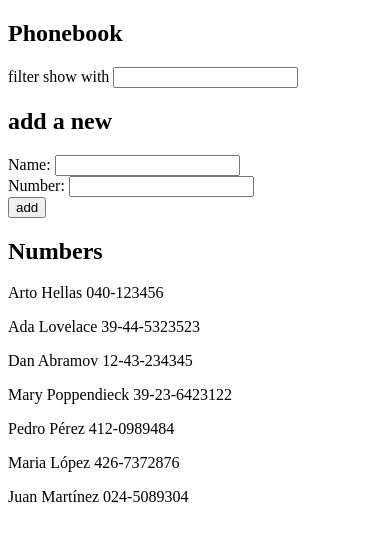
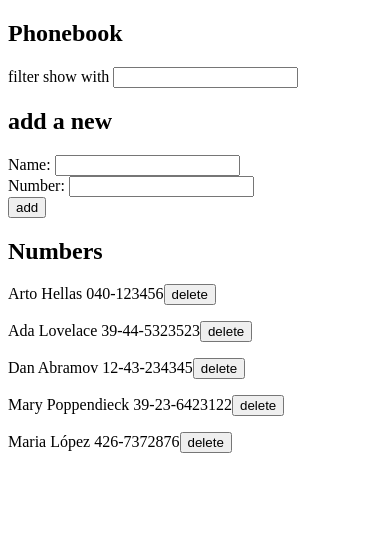
Before and after one commit to LizPinango/FullStackOpen-2025, a React (Vite) app in the folder Part2/phonebook/: page / in a window 390 px wide. Shown: the top 540 px of the page. Built offline with nearby package versions, Linux system fonts and the light colour scheme; data requests are answered from the project's data file.

Commit message:
Part2: The Phonebook - Step 9 Add Delete functionality.

```diff
--- a/Part2/phonebook/db.json
+++ b/Part2/phonebook/db.json
@@ -21,19 +21,9 @@
       "id": "4"
     },
     {
-      "id": "627d",
-      "name": "Pedro Pérez",
-      "number": "412-0989484"
-    },
-    {
       "id": "894c",
       "name": "Maria López",
       "number": "426-7372876"
-    },
-    {
-      "id": "d54e",
-      "name": "Juan Martínez",
-      "number": "024-5089304"
     }
   ]
 }
--- a/Part2/phonebook/src/App.jsx
+++ b/Part2/phonebook/src/App.jsx
@@ -56,6 +56,15 @@ const App = () => {
     }
   }
 
+  const handleDelete = (id, name) => {
+    if (window.confirm(`Do you want to delete ${name}`)) {
+      personsServices.deleteOne(id)
+        .then(response => {
+          setPersons(persons.filter(p => p.id !== id))
+        })
+    }
+  }
+
   return (
     <div>
       <h2>Phonebook</h2>
@@ -71,7 +80,7 @@ const App = () => {
       />
 
       <h2>Numbers</h2>
-      <PersonsDisplay persons={persons} filteredPersons={filteredPersons}/>
+      <PersonsDisplay persons={persons} filteredPersons={filteredPersons} handleDelete={handleDelete}/>
     </div>
   )
 }
--- a/Part2/phonebook/src/components/PersonInfo.jsx
+++ b/Part2/phonebook/src/components/PersonInfo.jsx
@@ -1,6 +1,9 @@
-const PersonInfo = ({person}) => {
+const PersonInfo = ({person, handleDelete}) => {
   return(
-    <p>{person.name} {person.number}</p>
+    <p>
+      {person.name} {person.number}
+      <button onClick={() => handleDelete(person.id, person.name)}>delete</button>
+    </p>
   )
 }
 
--- a/Part2/phonebook/src/components/PersonsDisplay.jsx
+++ b/Part2/phonebook/src/components/PersonsDisplay.jsx
@@ -1,11 +1,11 @@
 import PersonInfo from "./PersonInfo"
 
-const PersonsDisplay = ({persons, filteredPersons}) => {
+const PersonsDisplay = ({persons, filteredPersons, handleDelete}) => {
   const personsToShow = filteredPersons.length == 0 ? persons : filteredPersons
 
   return(
     <div>
-      {personsToShow.map(p => <PersonInfo key={p.id} person={p}/> )}
+      {personsToShow.map(p => <PersonInfo key={p.id} person={p} handleDelete={handleDelete}/> )}
     </div>
   )
 }
--- a/Part2/phonebook/src/services/persons.js
+++ b/Part2/phonebook/src/services/persons.js
@@ -9,7 +9,12 @@ const create = newObject => {
   return axios.post(baseUrl, newObject)
 }
 
+const deleteOne = id => {
+  return axios.delete(`${baseUrl}/${id}`)
+}
+
 export default {
   getAll: getAll,
   create: create,
+  deleteOne: deleteOne
 }
```
